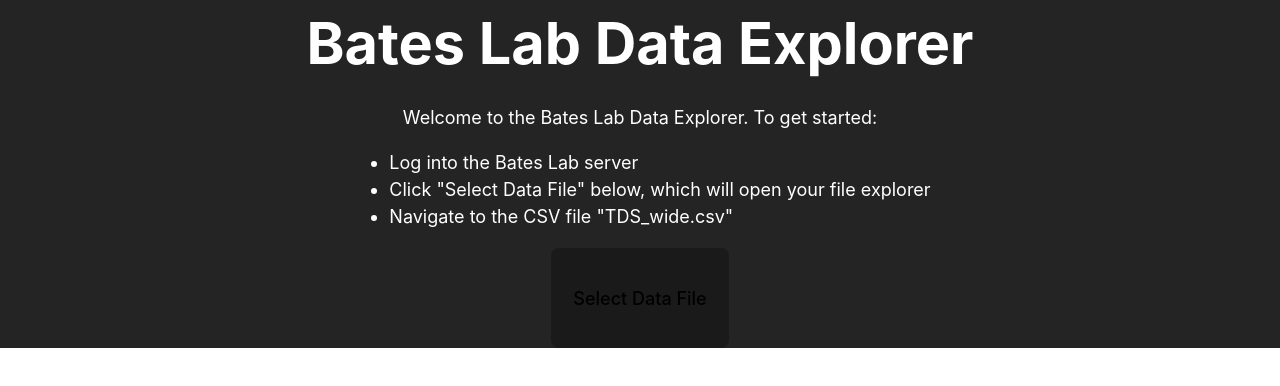
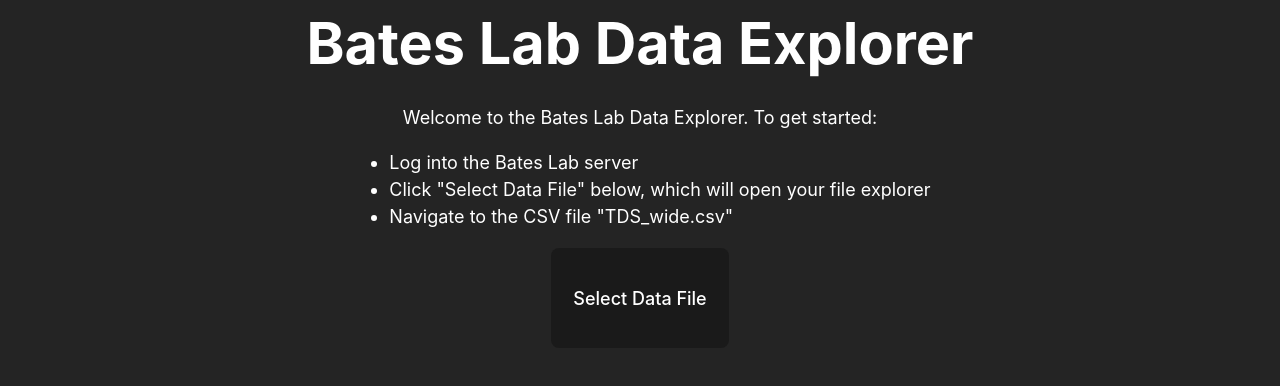
Before and after one commit to Mwindo/bates-lab-data-explorer, a React (Vite) app: page / in a window 1280 px wide. Shown: the top 386 px of the page. Built offline with nearby package versions, Linux system fonts and the light colour scheme.

Commit message:
fix more color issues

```diff
--- a/src/App.css
+++ b/src/App.css
@@ -4,6 +4,7 @@
   padding-right: 1rem;
   font-size: large;
   background-color: #242424;
+  height: 100vh;
   color: white;
 }
 
--- a/src/index.css
+++ b/src/index.css
@@ -41,6 +41,7 @@ h2 {
 
 .big_button {
   border-radius: 8px;
+  color: white;
   border: 1px solid transparent;
   padding: 0.6em 1.2em;
   font-size: 1em;
@@ -53,6 +54,7 @@ h2 {
 }
 .little_button {
   border-radius: 8px;
+  color: white;
   border: 1px solid transparent;
   padding: 0.6em 1.2em;
   font-size: 1em;
@@ -71,7 +73,8 @@ button:focus-visible {
   outline: 4px auto -webkit-focus-ring-color;
 }
 button:disabled {
-  border-width: 0px;
+  border-color: #1a1a1a;
+  color: gray;
 }
 
 @media (prefers-color-scheme: light) {
```
